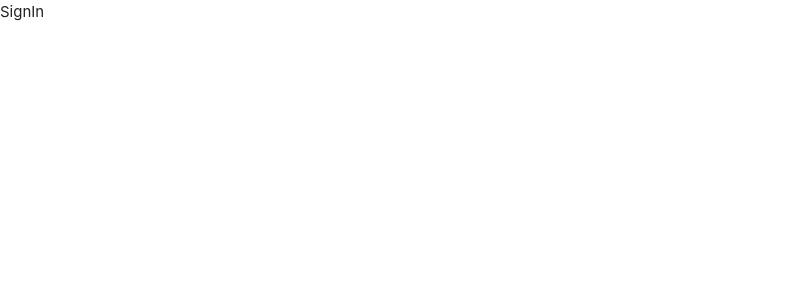
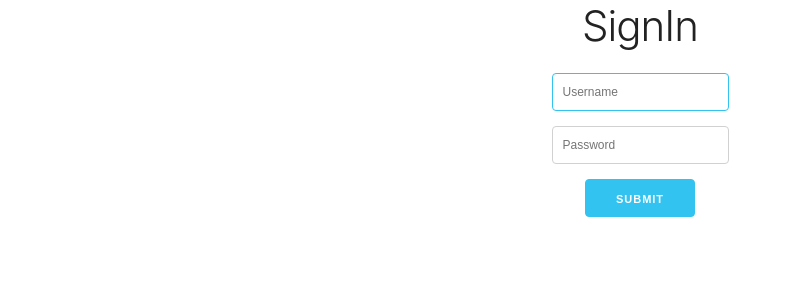
Before and after one commit to ndstephens/react-recipes, a React (Create React App) app in the folder client/: page /signin in a window 1280 px wide. Shown: the top 300 px of the page, without its empty margins (0-791 px from the left). Built offline with nearby package versions, Linux system fonts and the light colour scheme.

Commit message:
client side signin

```diff
--- a/client/src/components/Auth/SignIn.js
+++ b/client/src/components/Auth/SignIn.js
@@ -1,8 +1,85 @@
 import React, { Component } from 'react'
+import { Mutation } from 'react-apollo'
+
+import Error from '../Error'
+import { SIGNIN_USER } from '../../mutations/User'
+
+const initialState = {
+  username: '',
+  password: '',
+}
 
 class SignIn extends Component {
+  state = { ...initialState }
+
+  clearState = () => {
+    this.setState({ ...initialState })
+  }
+
+  handleInputChange = e => {
+    this.setState({ [e.target.name]: e.target.value })
+  }
+
+  handleFormSubmit = (e, signInUser) => {
+    e.preventDefault()
+    signInUser().then(data => {
+      console.log(data)
+      this.clearState()
+    })
+  }
+
+  formInvalid = () => {
+    const { username, password } = this.state
+    const isInvalid = !username.trim() || !password.trim()
+
+    return isInvalid
+  }
+
   render() {
-    return <div>SignIn</div>
+    const { username, password } = this.state
+
+    return (
+      <div className="App">
+        <h2 className="App">SignIn</h2>
+
+        <Mutation mutation={SIGNIN_USER} variables={{ username, password }}>
+          {(signInUser, { loading, error, data }) => {
+            return (
+              <form
+                className="form"
+                onSubmit={e => this.handleFormSubmit(e, signInUser)}
+              >
+                <input
+                  autoFocus
+                  value={username}
+                  onChange={this.handleInputChange}
+                  type="text"
+                  name="username"
+                  placeholder="Username"
+                />
+                <input
+                  value={password}
+                  onChange={this.handleInputChange}
+                  type="password"
+                  name="password"
+                  placeholder="Password"
+                />
+
+                <button
+                  disabled={loading || this.formInvalid()}
+                  type="submit"
+                  className="button-primary"
+                >
+                  Submit
+                </button>
+
+                {error && <Error error={error} />}
+              </form>
+            )
+          }}
+        </Mutation>
+      </div>
+    )
   }
 }
 
--- a/client/src/components/Auth/SignUp.js
+++ b/client/src/components/Auth/SignUp.js
@@ -25,7 +25,6 @@
   handleFormSubmit = (e, signUpUser) => {
     e.preventDefault()
     signUpUser().then(data => {
-      console.log(data)
       this.clearState()
     })
   }
--- a/client/src/mutations/User.js
+++ b/client/src/mutations/User.js
@@ -11,3 +11,11 @@
     }
   }
 `
+
+export const SIGNIN_USER = gql`
+  mutation SIGNIN_USER($username: String!, $password: String!) {
+    signInUser(username: $username, password: $password) {
+      token
+    }
+  }
+`
```
